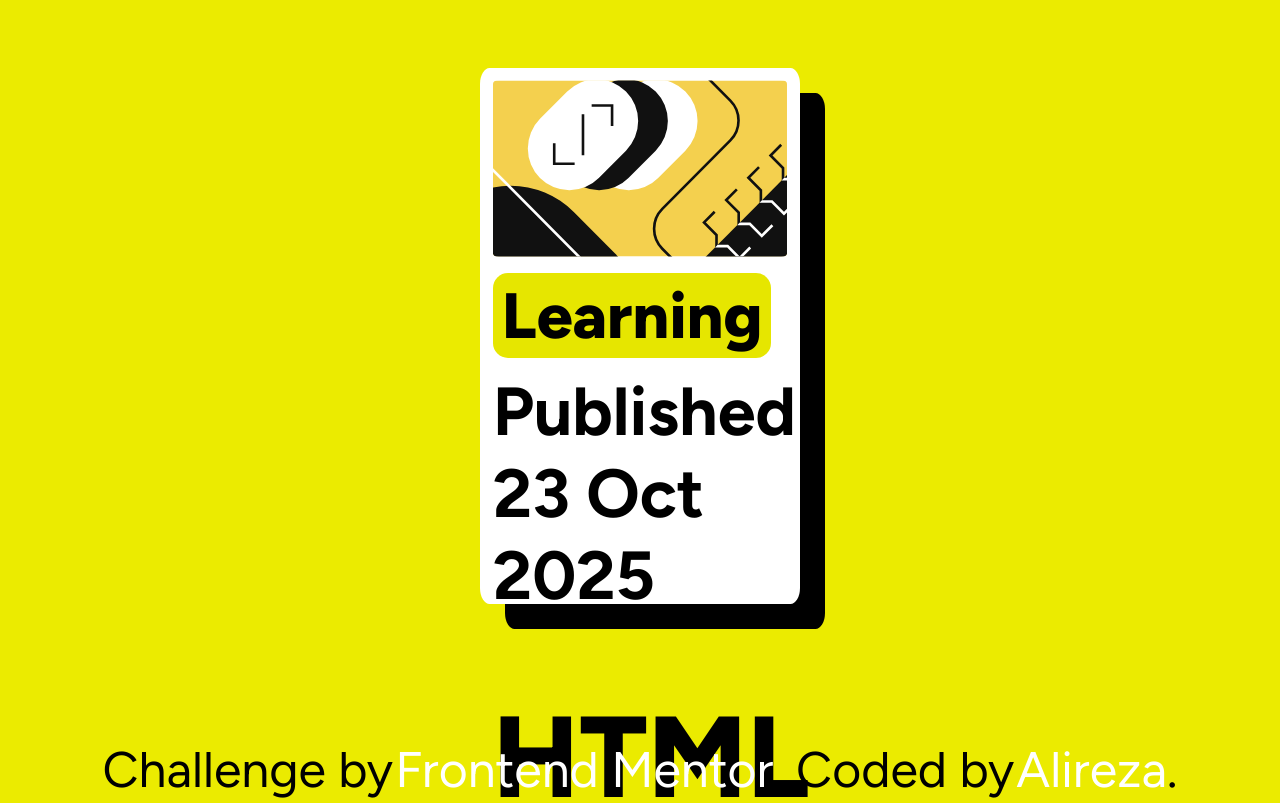
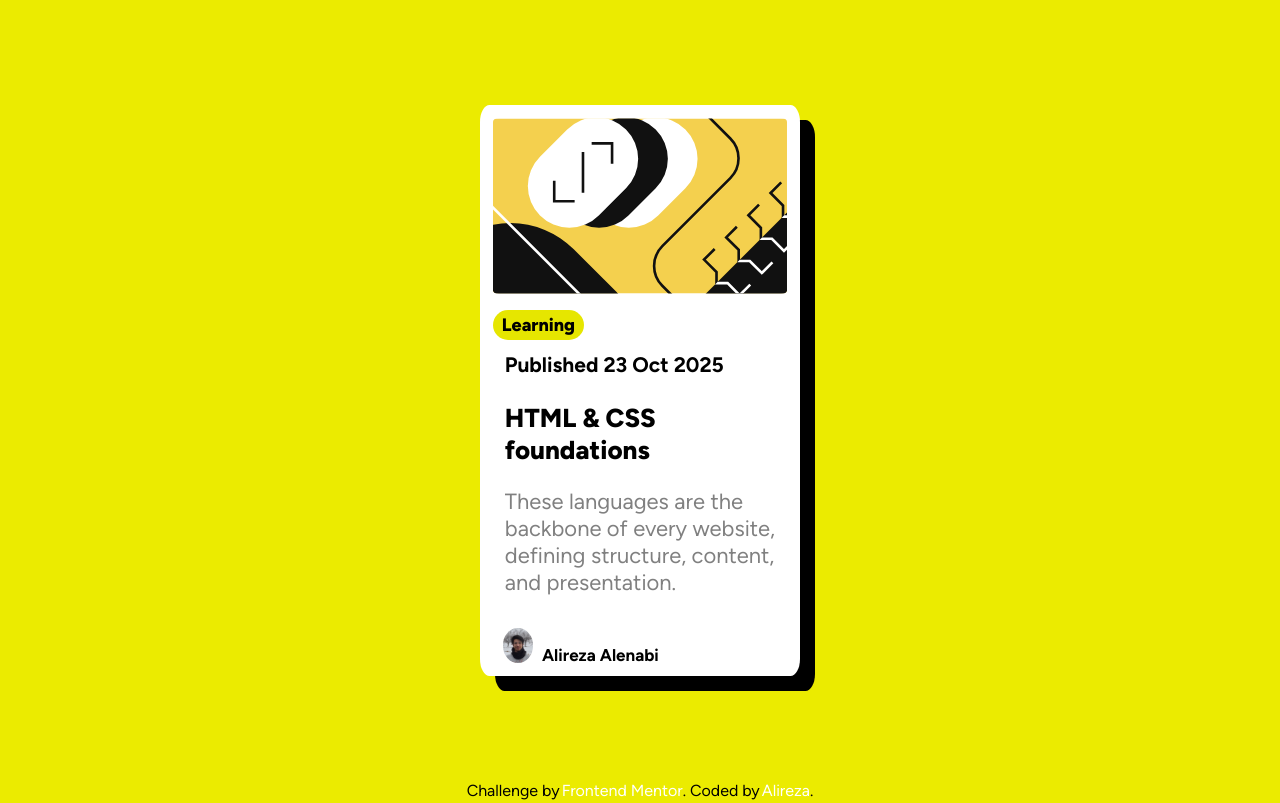
Before and after one commit to Alireza-LA/frontend-lab, a plain HTML site: page blog-preview-card/index.html in a window 1280 px wide. Shown: the top 803 px of the page. Drawn offline with Linux system fonts and the light colour scheme.

Commit message:
Fixing the scales of the blog preview card

```diff
--- a/blog-preview-card/index.html
+++ b/blog-preview-card/index.html
@@ -14,7 +14,7 @@
 </head>
 
 <body>
-
+  <div class="container">
     <article class="blog-card">
       <header>
         <img src="./assets/images/illustration-article.svg" alt="Article illustration">
@@ -22,13 +22,16 @@
         <p class="date">Published 23 Oct 2025</p>
       </header>
       <h2>HTML & CSS foundations</h2>
-    <p class="summary">These languages are the backbone of every website, defining structure, content, and presentation.
+      <p class="summary">These languages are the backbone of every website, defining structure, content, and
+        presentation.
       </p>
       <footer>
         <img src="./assets/images/20250206_105846(1).jpg" alt="Alireza's profile picture" width="40px">
         <p>Alireza Alenabi</p>
       </footer>
     </article>
+  </div>
+
 
 
   <div class="attribution">
--- a/blog-preview-card/style.css
+++ b/blog-preview-card/style.css
@@ -21,13 +21,22 @@
 
 body {
     height: 100dvh;
+    margin: 0;
     display: flex;
     flex-direction: column;
+    align-items: center;
     justify-content: center;
     background-color: rgb(235, 235, 0);
     font-family: 'Figtree';
-    margin: 0;
     overflow: hidden;
+}
+
+.container {
+    display: flex;
+    justify-content: center;
+    align-items: center;
+    flex-grow: 1;
+    width: 100%;
 }
 
 .blog-card {
@@ -110,15 +119,14 @@ article>h2:hover {
 @media (min-width: 768px) {
     body {
         align-items: center;
-        font-size: 42px;
     }
 
     .blog-card {
         width: 25%;
-        height: 67%;
+        height: 73%;
         padding: 1%;
         border-radius: 3%;
-        box-shadow: 25px 25px;
+        box-shadow: 15px 15px;
         padding-bottom: 0;
     }
 
@@ -129,20 +137,23 @@ article>h2:hover {
     .tag {
         padding: 0.5vh 0.7vw;
         border-radius: 15px;
-        font-size: 64px;
+        font-size: 18px;
     }
 
     .date {
-        font-size: 68px;
+        font-size: 21px;
+        padding-left: 12px;
     }
 
     header+h2 {
-        font-size: 115px;
+        font-size: 26px;
         font-weight: 800;
+        padding-left: 12px;
     }
 
     .summary {
-        font-size: 78px;
+        font-size: 22px;
+        padding-left: 12px;
     }
 
     footer img {
@@ -152,10 +163,11 @@ article>h2:hover {
     }
 
     footer p {
-        font-size: 68px;
+        font-size: 17px;
+        font-weight: 700;
     }
 
     .attribution {
-        font-size: 50px;
+        font-size: 16px;
     }
 }
```
Lines whose indentation alone changed are shown as unchanged.
